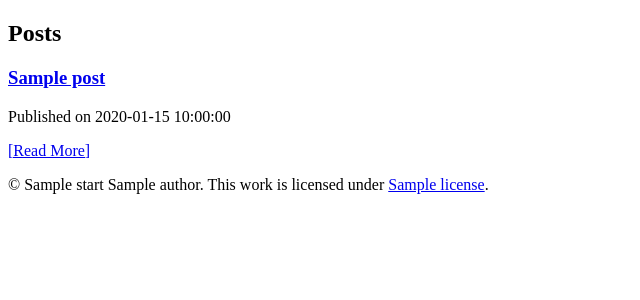
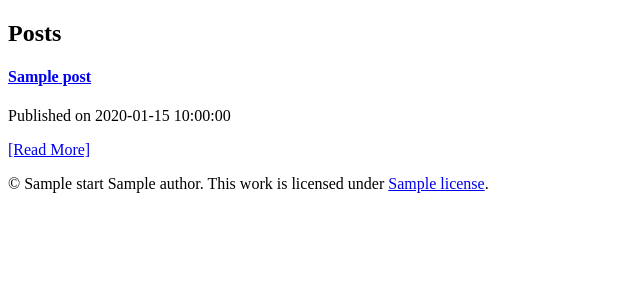
Before and after one commit to sujaldev/sujal.dev, a Python web app: template ssg/templates/blog.jinja in a window 1280 px wide. Shown: the part 112-412 px from the top of the page, without its empty margins (0-640 px from the left). Run offline with Jinja, Linux system fonts and the light colour scheme; the template is opened without the code that fills it: most values are stand-ins (such as "Sample title", 1, 10 or a date in 2020); some web fonts are replaced.

Commit message:
fix style nits

```diff
--- a/ssg/static/css/main.css.jinja
+++ b/ssg/static/css/main.css.jinja
@@ -218,7 +218,7 @@ main > article {
 }
 
 #recent-posts > p:first-child {
-    font-size: 1.2em;
+    font-size: 1.15em;
     margin-top: 1.5em;
     border-bottom: 1px solid var(--edges);
 }
@@ -227,8 +227,8 @@ main > article {
     margin-top: 0.8em;
 }
 
-#recent-posts > div > p:last-child {
-    color: var(--light-text);
+#recent-posts a {
+    text-decoration: none;
 }
 
 ul {
@@ -253,7 +253,7 @@ footer {
     border-bottom: 1px solid var(--edges);
 }
 
-.post-preview > h3 > a {
+.post-preview > h4 > a {
     color: var(--regular-text);
     text-decoration: none;
 
--- a/ssg/templates/blog.jinja
+++ b/ssg/templates/blog.jinja
@@ -7,7 +7,7 @@
         {% if posts %}
             {% for post in posts %}
                 <div class="post-preview">
-                    <h3><a href="{{ post.url }}">{{ post.title }}</a></h3>
+                    <h4><a href="{{ post.url }}">{{ post.title }}</a></h4>
                     <p class="post-date">Published on {{ post.date }}</p>
                     {{ post.preview | safe }}
                     <a href="{{ post.url }}">[Read More]</a>
--- a/ssg/templates/index.jinja
+++ b/ssg/templates/index.jinja
@@ -16,7 +16,7 @@
             {% for post in recent_posts %}
                 <div>
                     <p><a href="{{ post.url }}">{{ post.title }}</a></p>
-                    <p>{{ "Published on " + post.date if post.date else "Not yet published..." }}</p>
+                    <p class="post-date">{{ "Published on " + post.date if post.date else "Not yet published..." }}</p>
                 </div>
             {% endfor %}
         {% else %}
```
